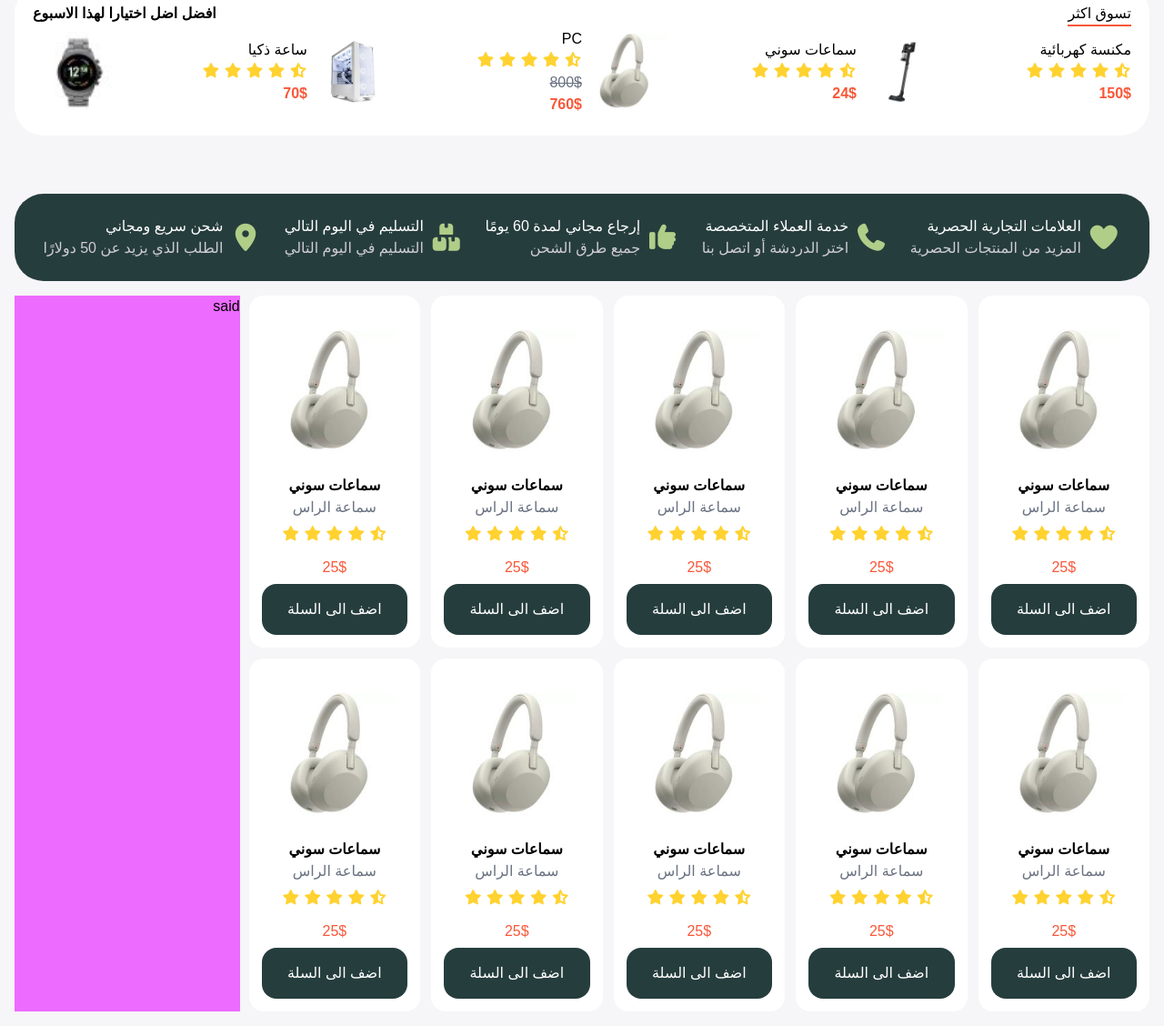
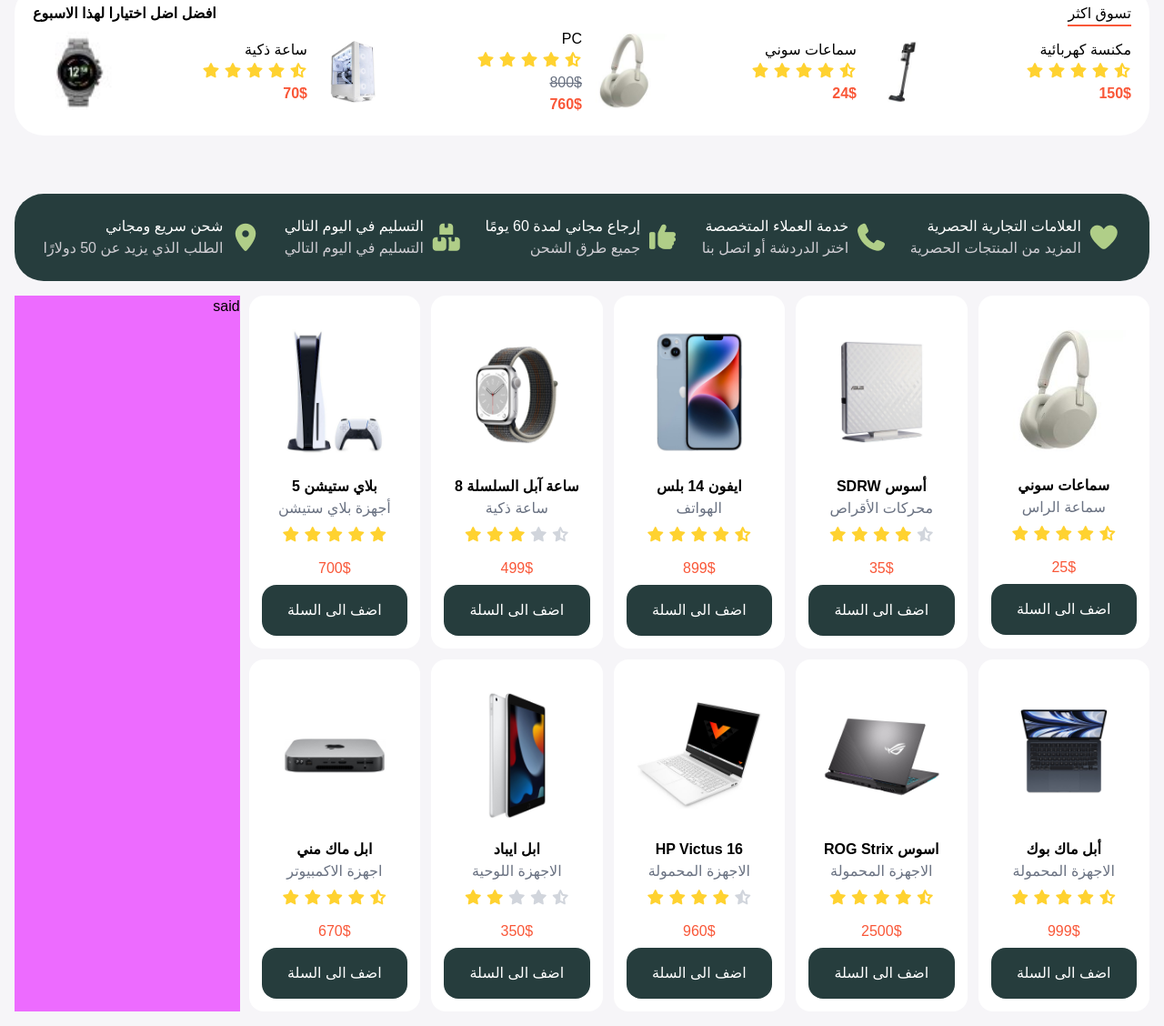
Before and after one commit to malshahadi/eCommerce, a plain HTML site: page index.html in a window 1280 px wide. Shown: the part 1480-2608 px from the top of the page at 91% size. Drawn offline with Linux system fonts and the light colour scheme.

Commit message:
تغير المنتجات

```diff
--- a/index.html
+++ b/index.html
@@ -315,7 +315,7 @@
                         </div>
                         <div class="item flex items-center justify-between">
                             <div class="info">
-                                <h3>ساعة ذكيا</h3>
+                                <h3>ساعة ذكية</h3>
                                 <ul class="flex gap-1 text-amber-300">
                                     <li><i class="fa-solid fa-star-half-stroke"></i></li>
                                     <li><i class="fa-solid fa-star"></i></li>
@@ -407,10 +407,12 @@
 
         <!-- Start Prodacts -->
         <section class="flex gap-2.5 m-4">
-            <div class="prodacts w-full md:w-[80%] grid  min-[1140px]:grid-cols-5 max-[1139px]:grid-cols-4 max-[912px]:grid-cols-3 max-[550px]:grid-cols-2 max-[371px]:grid-cols-1 gap-3 ">
-                <div class="card p-3.5  rounded-2xl text-center bg-white">
+            <div class="prodacts w-full md:w-[80%]  ">
+                <div class="grid min-[1140px]:grid-cols-5 max-[1139px]:grid-cols-4 max-[912px]:grid-cols-3 max-[550px]:grid-cols-2 max-[371px]:grid-cols-1 gap-3 ">
+
+                    <div class="card p-3.5  rounded-2xl text-center bg-white">
                     <a href="#">
-                        <img class=""  src="assets/images/sony.jpg" alt="image">
+                        <img class=""  src="assets/images/prodact/sony.jpg" alt="image">
                     </a>
                     <div class="info ">
                         <h5 class="font-bold">سماعات سوني</h5>
@@ -429,11 +431,30 @@
 
                  <div class="card p-3.5  rounded-2xl text-center bg-white">
                     <a href="#">
-                        <img class=""  src="assets/images/sony.jpg" alt="image">
+                        <img class=""  src="assets/images/prodact/asus-sdrw-08d2S-u-1.jpg" alt="image">
                     </a>
                     <div class="info ">
-                        <h5 class="font-bold">سماعات سوني</h5>
-                        <span class="text-gray-500">سماعة الراس</span>
+                        <h5 class="font-bold">أسوس SDRW</h5>
+                        <span class="text-gray-500">محركات الأقراص</span>
+                        <ul class="flex gap-1 justify-center my-1.5 text-amber-300">
+                            <li><i class="fa-solid text-gray-300 fa-star-half-stroke"></i></li>
+                            <li><i class="fa-solid fa-star"></i></li>
+                            <li><i class="fa-solid fa-star"></i></li>
+                            <li><i class="fa-solid fa-star"></i></li>
+                            <li><i class="fa-solid fa-star"></i></li>
+                        </ul>
+                        <span class="my-1.5 inline-block font-medium text-[#F95738]">35$</span>
+                        <a  class="block bg-[#263d3d] text-white p-4 rounded-2xl" href="#">اضف الى السلة</a>
+                    </div>
+                </div>
+
+                 <div class="card p-3.5  rounded-2xl text-center bg-white">
+                    <a href="#">
+                        <img class=""  src="assets/images/prodact/apple-iphone-14-plus-blue-1.jpg" alt="image">
+                    </a>
+                    <div class="info ">
+                        <h5 class="font-bold">ايفون 14 بلس</h5>
+                        <span class="text-gray-500">الهواتف</span>
                         <ul class="flex gap-1 justify-center my-1.5 text-amber-300">
                             <li><i class="fa-solid fa-star-half-stroke"></i></li>
                             <li><i class="fa-solid fa-star"></i></li>
@@ -441,64 +462,46 @@
                             <li><i class="fa-solid fa-star"></i></li>
                             <li><i class="fa-solid fa-star"></i></li>
                         </ul>
-                        <span class="my-1.5 inline-block font-medium text-[#F95738]">25$</span>
+                        <span class="my-1.5 inline-block font-medium text-[#F95738]">899$</span>
                         <a  class="block bg-[#263d3d] text-white p-4 rounded-2xl" href="#">اضف الى السلة</a>
                     </div>
                 </div>
 
                  <div class="card p-3.5  rounded-2xl text-center bg-white">
                     <a href="#">
-                        <img class=""  src="assets/images/sony.jpg" alt="image">
+                        <img class=""  src="assets/images/prodact/apple-watch-series-8-1.jpg" alt="image">
                     </a>
                     <div class="info ">
-                        <h5 class="font-bold">سماعات سوني</h5>
-                        <span class="text-gray-500">سماعة الراس</span>
+                        <h5 class="font-bold">ساعة آبل السلسلة 8</h5>
+                        <span class="text-gray-500">ساعة ذكية</span>
                         <ul class="flex gap-1 justify-center my-1.5 text-amber-300">
-                            <li><i class="fa-solid fa-star-half-stroke"></i></li>
-                            <li><i class="fa-solid fa-star"></i></li>
+                            <li><i class="fa-solid text-gray-300 fa-star-half-stroke"></i></li>
+                            <li><i class="fa-solid text-gray-300 fa-star"></i></li>
                             <li><i class="fa-solid fa-star"></i></li>
                             <li><i class="fa-solid fa-star"></i></li>
                             <li><i class="fa-solid fa-star"></i></li>
                         </ul>
-                        <span class="my-1.5 inline-block font-medium text-[#F95738]">25$</span>
+                        <span class="my-1.5 inline-block font-medium text-[#F95738]">499$</span>
                         <a  class="block bg-[#263d3d] text-white p-4 rounded-2xl" href="#">اضف الى السلة</a>
                     </div>
                 </div>
 
                  <div class="card p-3.5  rounded-2xl text-center bg-white">
                     <a href="#">
-                        <img class=""  src="assets/images/sony.jpg" alt="image">
+                        <img class=""  src="assets/images/prodact/playstation-5-1.jpg" alt="image">
                     </a>
                     <div class="info ">
-                        <h5 class="font-bold">سماعات سوني</h5>
-                        <span class="text-gray-500">سماعة الراس</span>
+                        <h5 class="font-bold">بلاي ستيشن 5</h5>
+                        <span class="text-gray-500">أجهزة بلاي ستيشن</span>
                         <ul class="flex gap-1 justify-center my-1.5 text-amber-300">
-                            <li><i class="fa-solid fa-star-half-stroke"></i></li>
+
+                            <li><i class="fa-solid fa-star"></i></li>
                             <li><i class="fa-solid fa-star"></i></li>
                             <li><i class="fa-solid fa-star"></i></li>
                             <li><i class="fa-solid fa-star"></i></li>
                             <li><i class="fa-solid fa-star"></i></li>
                         </ul>
-                        <span class="my-1.5 inline-block font-medium text-[#F95738]">25$</span>
-                        <a  class="block bg-[#263d3d] text-white p-4 rounded-2xl" href="#">اضف الى السلة</a>
-                    </div>
-                </div>
-
-                 <div class="card p-3.5  rounded-2xl text-center bg-white">
-                    <a href="#">
-                        <img class=""  src="assets/images/sony.jpg" alt="image">
-                    </a>
-                    <div class="info ">
-                        <h5 class="font-bold">سماعات سوني</h5>
-                        <span class="text-gray-500">سماعة الراس</span>
-                        <ul class="flex gap-1 justify-center my-1.5 text-amber-300">
-                            <li><i class="fa-solid fa-star-half-stroke"></i></li>
-                            <li><i class="fa-solid fa-star"></i></li>
-                            <li><i class="fa-solid fa-star"></i></li>
-                            <li><i class="fa-solid fa-star"></i></li>
-                            <li><i class="fa-solid fa-star"></i></li>
-                        </ul>
-                        <span class="my-1.5 inline-block font-medium text-[#F95738]">25$</span>
+                        <span class="my-1.5 inline-block font-medium text-[#F95738]">700$</span>
                         <a  class="block bg-[#263d3d] text-white p-4 rounded-2xl" href="#">اضف الى السلة</a>
                     </div>
                 </div>
@@ -507,11 +510,11 @@
 
                 <div class="card p-3.5  rounded-2xl text-center bg-white">
                     <a href="#">
-                        <img class=""  src="assets/images/sony.jpg" alt="image">
+                        <img class=""  src="assets/images/prodact/apple-macbook-air-13-m2-midnight-2.jpg" alt="image">
                     </a>
                     <div class="info ">
-                        <h5 class="font-bold">سماعات سوني</h5>
-                        <span class="text-gray-500">سماعة الراس</span>
+                        <h5 class="font-bold">أبل ماك بوك</h5>
+                        <span class="text-gray-500">الاجهزة المحمولة<span>
                         <ul class="flex gap-1 justify-center my-1.5 text-amber-300">
                             <li><i class="fa-solid fa-star-half-stroke"></i></li>
                             <li><i class="fa-solid fa-star"></i></li>
@@ -519,18 +522,18 @@
                             <li><i class="fa-solid fa-star"></i></li>
                             <li><i class="fa-solid fa-star"></i></li>
                         </ul>
-                        <span class="my-1.5 inline-block font-medium text-[#F95738]">25$</span>
+                        <span class="my-1.5 inline-block font-medium text-[#F95738]">999$</span>
                         <a  class="block bg-[#263d3d] text-white p-4 rounded-2xl" href="#">اضف الى السلة</a>
                     </div>
                 </div>
 
                  <div class="card p-3.5  rounded-2xl text-center bg-white">
                     <a href="#">
-                        <img class=""  src="assets/images/sony.jpg" alt="image">
+                        <img class=""  src="assets/images/prodact/asus-rog-strix-g17-4.jpg" alt="image">
                     </a>
                     <div class="info ">
-                        <h5 class="font-bold">سماعات سوني</h5>
-                        <span class="text-gray-500">سماعة الراس</span>
+                        <h5 class="font-bold"> اسوس ROG Strix</h5>
+                        <span class="text-gray-500">الاجهزة المحمولة</span>
                         <ul class="flex gap-1 justify-center my-1.5 text-amber-300">
                             <li><i class="fa-solid fa-star-half-stroke"></i></li>
                             <li><i class="fa-solid fa-star"></i></li>
@@ -538,18 +541,56 @@
                             <li><i class="fa-solid fa-star"></i></li>
                             <li><i class="fa-solid fa-star"></i></li>
                         </ul>
-                        <span class="my-1.5 inline-block font-medium text-[#F95738]">25$</span>
+                        <span class="my-1.5 inline-block font-medium text-[#F95738]">2500$</span>
                         <a  class="block bg-[#263d3d] text-white p-4 rounded-2xl" href="#">اضف الى السلة</a>
                     </div>
                 </div>
 
                  <div class="card p-3.5  rounded-2xl text-center bg-white">
                     <a href="#">
-                        <img class=""  src="assets/images/sony.jpg" alt="image">
+                        <img class=""  src="assets/images/prodact/hp-victus-16-e0174nw-2.jpg" alt="image">
                     </a>
                     <div class="info ">
-                        <h5 class="font-bold">سماعات سوني</h5>
-                        <span class="text-gray-500">سماعة الراس</span>
+                        <h5 class="font-bold">HP Victus 16</h5>
+                        <span class="text-gray-500">الاجهزة المحمولة</span>
+                        <ul class="flex gap-1 justify-center my-1.5 text-amber-300">
+                            <li><i class="fa-solid text-gray-300 fa-star-half-stroke"></i></li>
+                            <li><i class="fa-solid fa-star"></i></li>
+                            <li><i class="fa-solid fa-star"></i></li>
+                            <li><i class="fa-solid fa-star"></i></li>
+                            <li><i class="fa-solid fa-star"></i></li>
+                        </ul>
+                        <span class="my-1.5 inline-block font-medium text-[#F95738]">960$</span>
+                        <a  class="block bg-[#263d3d] text-white p-4 rounded-2xl" href="#">اضف الى السلة</a>
+                    </div>
+                </div>
+
+                 <div class="card p-3.5  rounded-2xl text-center bg-white">
+                    <a href="#">
+                        <img class=""  src="assets/images/prodact/apple-ipad-w-silver-3.jpg" alt="image">
+                    </a>
+                    <div class="info ">
+                        <h5 class="font-bold">ابل ايباد</h5>
+                        <span class="text-gray-500">الاجهزة اللوحية</span>
+                        <ul class="flex gap-1 justify-center my-1.5 text-amber-300">
+                            <li><i class="fa-solid text-gray-300 fa-star-half-stroke"></i></li>
+                            <li><i class="fa-solid text-gray-300 fa-star"></i></li>
+                            <li><i class="fa-solid text-gray-300 fa-star"></i></li>
+                            <li><i class="fa-solid fa-star"></i></li>
+                            <li><i class="fa-solid fa-star"></i></li>
+                        </ul>
+                        <span class="my-1.5 inline-block font-medium text-[#F95738]">350$</span>
+                        <a  class="block bg-[#263d3d] text-white p-4 rounded-2xl" href="#">اضف الى السلة</a>
+                    </div>
+                </div>
+
+                 <div class="card p-3.5  rounded-2xl text-center bg-white">
+                    <a href="#">
+                        <img class=""  src="assets/images/prodact/apple-mac-mini-m1-3.jpg" alt="image">
+                    </a>
+                    <div class="info ">
+                        <h5 class="font-bold">ابل ماك مني</h5>
+                        <span class="text-gray-500">اجهزة الاكمبيوتر</span>
                         <ul class="flex gap-1 justify-center my-1.5 text-amber-300">
                             <li><i class="fa-solid fa-star-half-stroke"></i></li>
                             <li><i class="fa-solid fa-star"></i></li>
@@ -557,54 +598,21 @@
                             <li><i class="fa-solid fa-star"></i></li>
                             <li><i class="fa-solid fa-star"></i></li>
                         </ul>
-                        <span class="my-1.5 inline-block font-medium text-[#F95738]">25$</span>
-                        <a  class="block bg-[#263d3d] text-white p-4 rounded-2xl" href="#">اضف الى السلة</a>
-                    </div>
-                </div>
-
-                 <div class="card p-3.5  rounded-2xl text-center bg-white">
-                    <a href="#">
-                        <img class=""  src="assets/images/sony.jpg" alt="image">
-                    </a>
-                    <div class="info ">
-                        <h5 class="font-bold">سماعات سوني</h5>
-                        <span class="text-gray-500">سماعة الراس</span>
-                        <ul class="flex gap-1 justify-center my-1.5 text-amber-300">
-                            <li><i class="fa-solid fa-star-half-stroke"></i></li>
-                            <li><i class="fa-solid fa-star"></i></li>
-                            <li><i class="fa-solid fa-star"></i></li>
-                            <li><i class="fa-solid fa-star"></i></li>
-                            <li><i class="fa-solid fa-star"></i></li>
-                        </ul>
-                        <span class="my-1.5 inline-block font-medium text-[#F95738]">25$</span>
-                        <a  class="block bg-[#263d3d] text-white p-4 rounded-2xl" href="#">اضف الى السلة</a>
-                    </div>
-                </div>
-
-                 <div class="card p-3.5  rounded-2xl text-center bg-white">
-                    <a href="#">
-                        <img class=""  src="assets/images/sony.jpg" alt="image">
-                    </a>
-                    <div class="info ">
-                        <h5 class="font-bold">سماعات سوني</h5>
-                        <span class="text-gray-500">سماعة الراس</span>
-                        <ul class="flex gap-1 justify-center my-1.5 text-amber-300">
-                            <li><i class="fa-solid fa-star-half-stroke"></i></li>
-                            <li><i class="fa-solid fa-star"></i></li>
-                            <li><i class="fa-solid fa-star"></i></li>
-                            <li><i class="fa-solid fa-star"></i></li>
-                            <li><i class="fa-solid fa-star"></i></li>
-                        </ul>
-                        <span class="my-1.5 inline-block font-medium text-[#F95738]">25$</span>
+                        <span class="my-1.5 inline-block font-medium text-[#F95738]">670$</span>
                         <a  class="block bg-[#263d3d] text-white p-4 rounded-2xl" href="#">اضف الى السلة</a>
                     </div>
                 </div>
 
 
 
+                </div>
+
+
 
 
             </div>
+
+
             <div class="sidbar-bar hidden md:w-[20%] md:flex bg-fuchsia-400">said</div>
         </section>
         <!-- End Prodacts -->
```
Also changed, not shown: assets/images/prodact/apple-ipad-w-silver-3.jpg (added), assets/images/prodact/apple-iphone-14-plus-blue-1.jpg (added), assets/images/prodact/apple-mac-mini-m1-3.jpg (added), assets/images/prodact/apple-macbook-air-13-m2-midnight-2.jpg (added), assets/images/prodact/apple-watch-series-8-1.jpg (added), assets/images/prodact/asus-rog-strix-g17-4.jpg (added), assets/images/prodact/asus-sdrw-08d2S-u-1.jpg (added), assets/images/prodact/hp-victus-16-e0174nw-2.jpg (added), assets/images/prodact/playstation-5-1.jpg (added), assets/images/prodact/sony.jpg (added), css/style.css.
